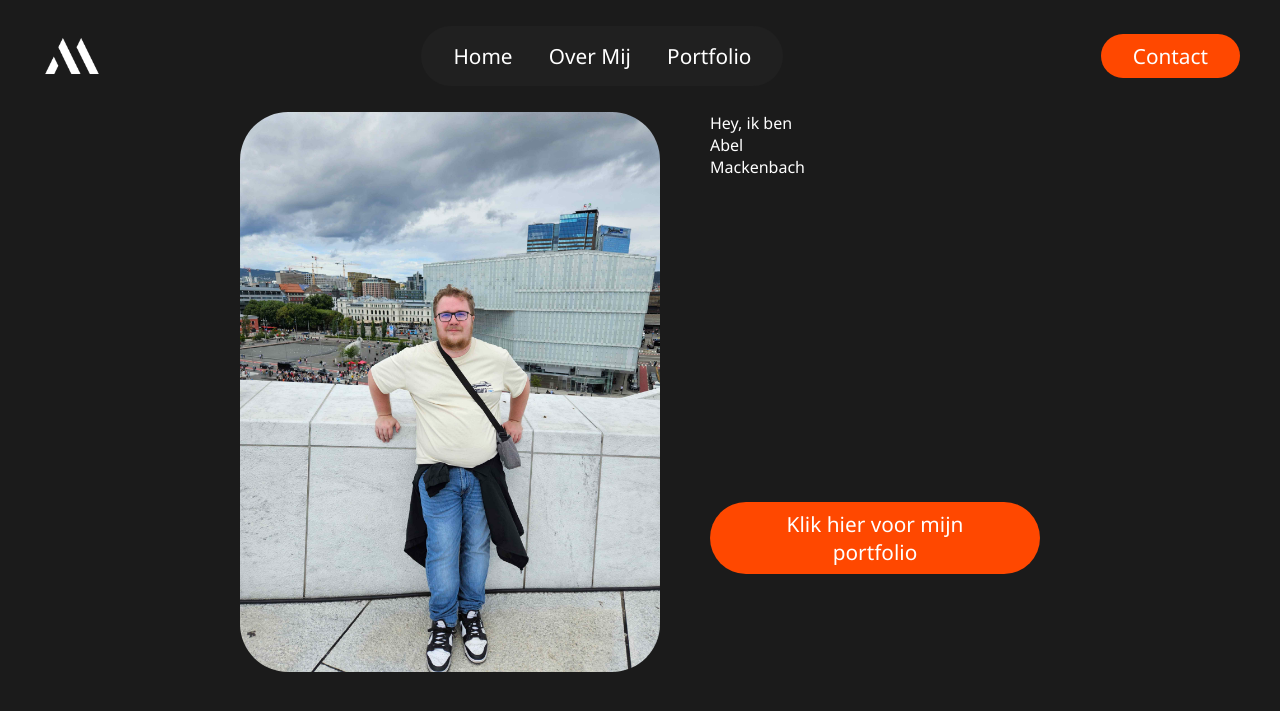
After one commit to Mackab/portfolio, a PHP site: page /views/index.view.php in a window 1280 px wide. The commit adds this page. Shown: the top 711 px of the page. Run offline with PHP 8.4, Linux system fonts and the light colour scheme.

Commit message:
views integrated

```diff
--- /dev/null
+++ b/index.php
@@ -0,0 +1,3 @@
+<?php
+
+require 'views/index.view.php';
--- /dev/null
+++ b/views/index.view.php
@@ -0,0 +1,27 @@
+<?php
+
+require '../views/layout/head.php';
+
+?>
+
+    <main>
+        <div class="parent">
+            <div class="div1">
+                <img src="../assets/imgs/me.jpg" class="main-picture">
+            </div>
+            <div class="div2">
+                <a class="title">Hey, ik ben<br>
+                Abel<br>
+                Mackenbach</a>
+            </div>
+            <div class="div3">
+                <a><button>Klik hier voor mijn portfolio</button></a>
+            </div>
+        </div>
+    </main>
+
+<?php
+
+require '../views/layout/foot.php';
+
+?>
--- /dev/null
+++ b/views/layout/foot.php
@@ -0,0 +1,5 @@
+<footer>
+
+</footer>
+</body>
+</html>
--- /dev/null
+++ b/views/layout/head.php
@@ -0,0 +1,19 @@
+<!DOCTYPE html>
+<html lang="en">
+<head>
+    <meta charset="UTF-8">
+    <meta name="viewport" content="width=device-width, initial-scale=1.0">
+    <title>Abel Mackenbach</title>
+    <link rel="stylesheet" href="../views/styles.css">
+</head>
+<body>
+    <header>
+        <!-- Navbar -->
+        <img src="../assets/imgs/logo.png" class="logo">
+        <nav class="nav">
+            <a href="../views/index.view.php">Home</a>
+            <a href="../views/about.view.php">Over Mij</a>
+            <a href="../views/projects.view.php">Portfolio</a>
+        </nav>
+        <a href="../views/contact.view.php"><button>Contact</button></a>
+    </header>
--- a/styles.css
+++ b/views/styles.css
@@ -53,30 +53,31 @@ button:hover {
     color: rgba(255, 255, 255, 0.678);
 }
 
-.parent {
-    display: grid;
-    grid-template-columns: repeat(2, 1fr) 3fr 2fr repeat(2, 1fr);
-    grid-template-rows: repeat(2, 1fr) 2fr repeat(3, 1fr);
-    grid-column-gap: 0px;
-    grid-row-gap: 0px;
-    }
-
-.div1 {
-    grid-area: 2 / 3 / 6 / 4;
-    width: 10rem;
-}
-
 .main-picture {
-    width: 35rem;
+    height: 35rem;
+    width: auto;
     border-radius: 3rem;
 }
 
+.parent {
+    display: grid;
+    grid-template-columns: repeat(2, 1fr);
+    grid-template-rows: 2fr 1fr;
+    grid-column-gap: 50px;
+    grid-row-gap: 50px;
+    padding: 0 15rem;
+}
+
+.div1 {
+    grid-area: 1 / 1 / 3 / 2;
+    display: flex;
+    justify-content: flex-end;
+}
+
 .div2 {
-    grid-area: 3 / 4 / 4 / 5;
-    background-color: rgb(32, 32, 32);
-
+    grid-area: 1 / 2 / 2 / 3;
 }
 
 .div3 {
-    grid-area: 4 / 4 / 5 / 5;
+    grid-area: 2 / 2 / 3 / 3;
 }
```
Also changed, not shown: index.html (deleted, +0 -39 lines), views/about.view.php (added, +15 -0 lines), views/contact.view.php (added, +15 -0 lines), views/projects.view.php (added, +15 -0 lines).
